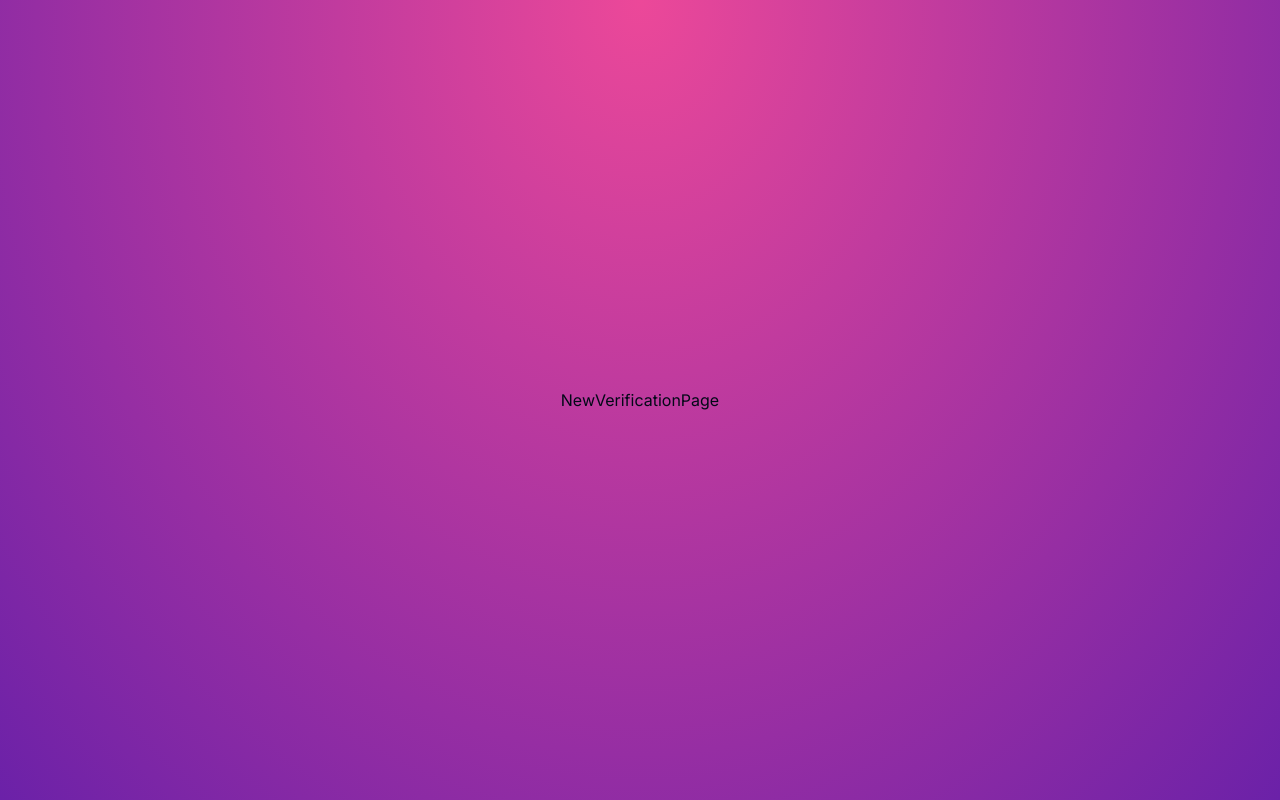
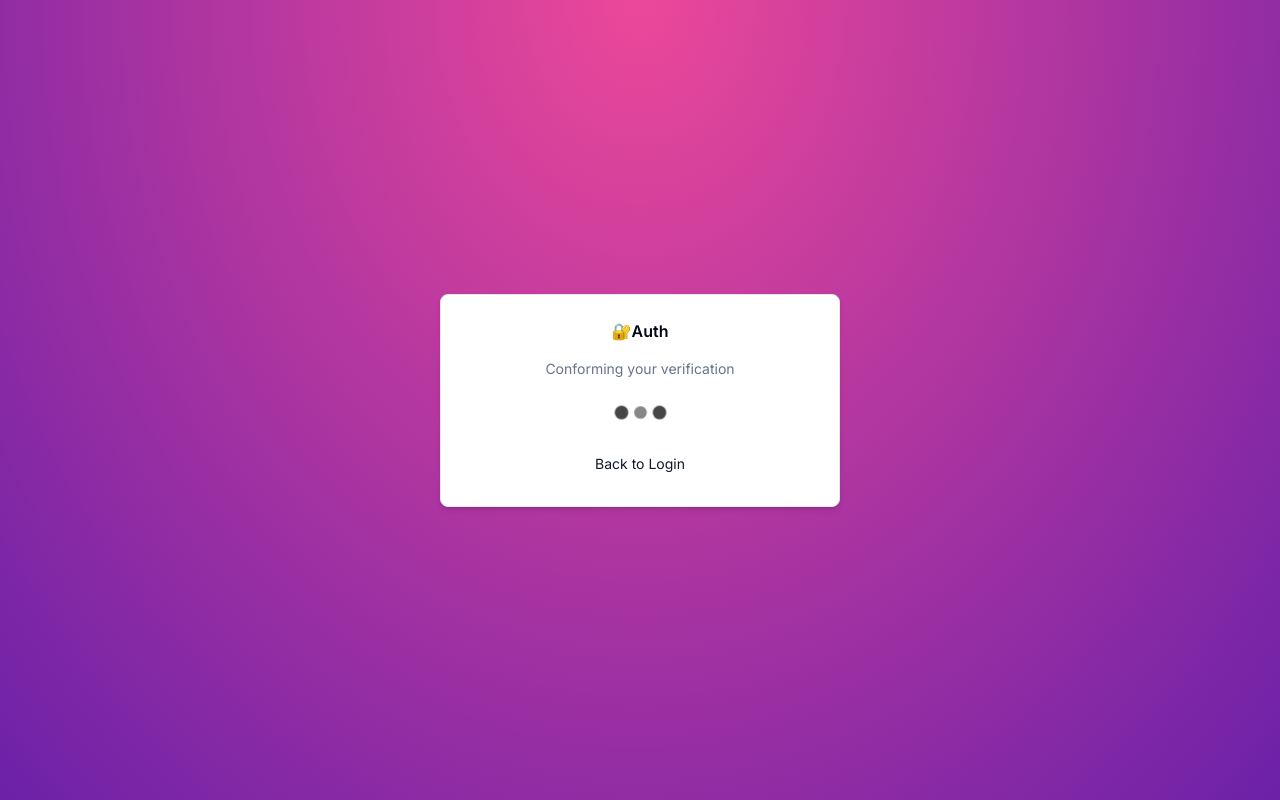
Before and after one commit to srikar298c/Authentication, a Next.js app in the folder level-6/: page /auth/new-verification in a window 1280 px wide. Built offline with nearby package versions, Linux system fonts and the light colour scheme.

Commit message:
verification form

```diff
--- a/level-6/app/auth/new-verification/page.tsx
+++ b/level-6/app/auth/new-verification/page.tsx
@@ -1,10 +1,11 @@
+import NewVerificationForm from '@/components/auth/new-verification-form'
 import React from 'react'
 
 type Props = {}
 
 function NewVerificationPage({}: Props) {
   return (
-    <div>NewVerificationPage</div>
+    <NewVerificationForm/>
   )
 }
 
--- /dev/null
+++ b/level-6/components/auth/new-verification-form.tsx
@@ -0,0 +1,29 @@
+"use client"
+import React, { useCallback, useEffect } from 'react'
+import { CardWrapper } from './card-wrapper'
+import {BeatLoader} from "react-spinners"
+import { useSearchParams } from 'next/navigation'
+type Props = {}
+
+function NewVerificationForm({}: Props) {
+    const searchParams = useSearchParams();
+const token = searchParams.get ("token") ;
+const onSubmit = useCallback(() => {
+console.log(token);
+ }, [token] );
+useEffect(()=>{
+onSubmit();
+},[onSubmit]);
+  return (
+    <CardWrapper
+    headerLabel='Conforming your verification'
+    backButtonHref='/auth/login'
+    backButtonLabel='Back to Login'>
+        <div className="flex items-center w-full justify-center">
+            <BeatLoader/>
+        </div>
+    </CardWrapper>
+  )
+}
+
+export default NewVerificationForm
--- a/level-6/package.json
+++ b/level-6/package.json
@@ -26,6 +26,7 @@
     "react-dom": "^18",
     "react-hook-form": "^7.51.5",
     "react-icons": "^5.2.1",
+    "react-spinners": "^0.13.8",
     "resend": "^3.2.0",
     "tailwind-merge": "^2.3.0",
     "tailwindcss-animate": "^1.0.7",
```
Also changed, not shown: 1 other file (tests, documents, lock files or other folders).
